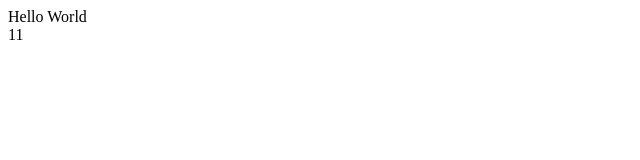
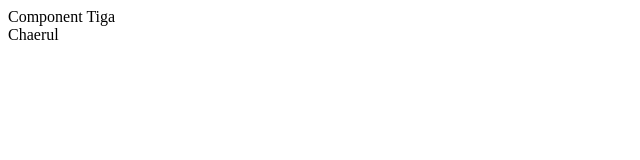
Before and after one commit to chaerulmarwan20/vue-3-basic, a Vue app: page / in a window 1280 px wide. Shown: the top 160 px of the page, without its empty margins (0-640 px from the left). Built offline with nearby package versions, Linux system fonts and the light colour scheme.

Commit message:
provide & inject

```diff
--- a/src/App.vue
+++ b/src/App.vue
@@ -1,11 +1,21 @@
 <template>
-  <child-component message="Hello World" :number="11" />
+  <component-satu />
 </template>
 
 <script>
-import ChildComponent from "./components/ChildComponent.vue";
+import ComponentSatu from "./components/ComponentSatu.vue";
 
 export default {
-  components: { ChildComponent },
+  data() {
+    return {
+      author: "Chaerul",
+    };
+  },
+  provide() {
+    return {
+      providedAuthor: this.author,
+    };
+  },
+  components: { ComponentSatu },
 };
 </script>
--- a/src/components/ChildComponent.vue
+++ /dev/null
@@ -1,16 +0,0 @@
-<template>
-  <div>{{ message }}</div>
-  <div>{{ number }}</div>
-</template>
-
-<script>
-export default {
-  props: {
-    message: String,
-    number: {
-      type: Number,
-      default: 0,
-    },
-  },
-};
-</script>
--- /dev/null
+++ b/src/components/ComponentDua.vue
@@ -0,0 +1,13 @@
+<template>
+  <component-tiga />
+</template>
+
+<script>
+import ComponentTiga from "./ComponentTiga.vue";
+
+export default {
+  components: {
+    ComponentTiga,
+  },
+};
+</script>
--- /dev/null
+++ b/src/components/ComponentSatu.vue
@@ -0,0 +1,13 @@
+<template>
+  <component-dua />
+</template>
+
+<script>
+import ComponentDua from "./ComponentDua.vue";
+
+export default {
+  components: {
+    ComponentDua,
+  },
+};
+</script>
--- /dev/null
+++ b/src/components/ComponentTiga.vue
@@ -0,0 +1,10 @@
+<template>
+  <div>Component Tiga</div>
+  <div>{{ providedAuthor }}</div>
+</template>
+
+<script>
+export default {
+  inject: ["providedAuthor"],
+};
+</script>
```
